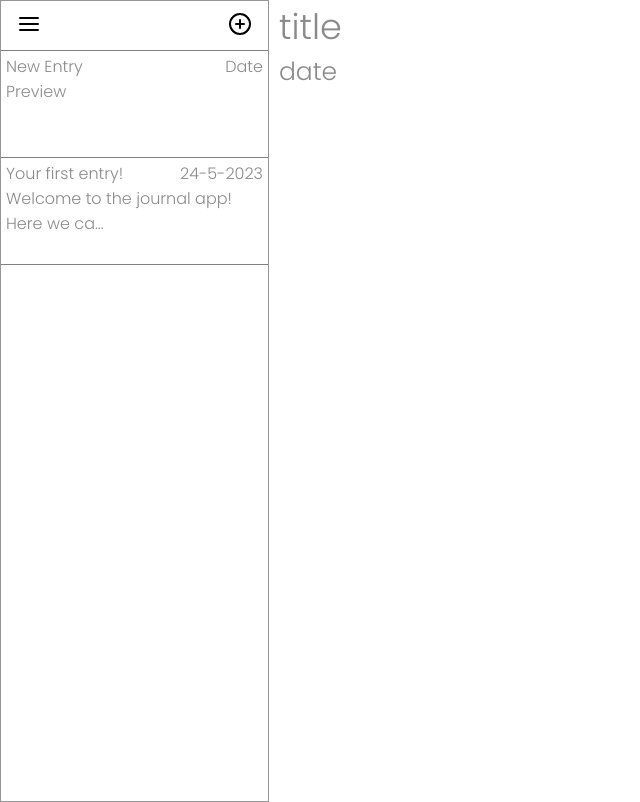
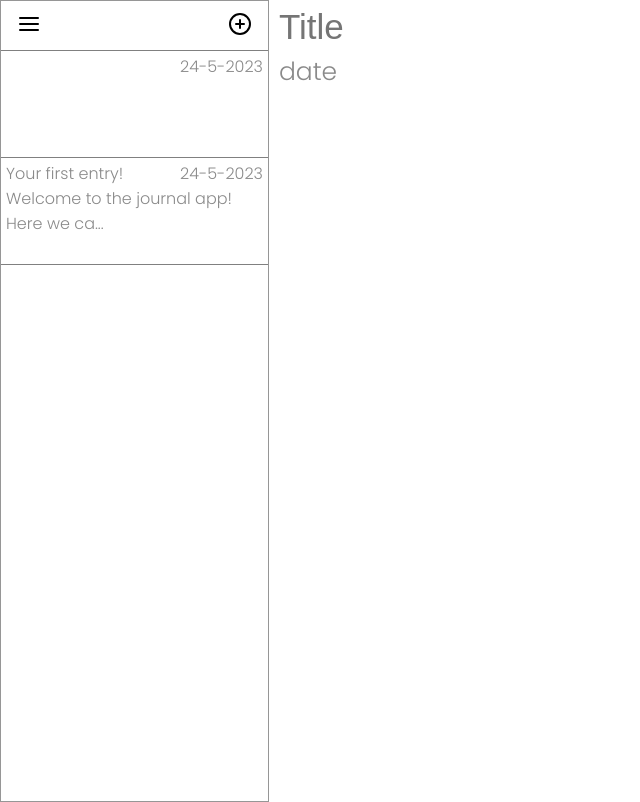
Before and after one commit to milliethomas/journal-app, a plain HTML site: page home.html in a window 1280 px wide. Both pictures are taken after a click on the button 239 px from the left and 25 px from the top of the page. Shown: the whole page, without its empty margins (0-640 px from the left). Drawn offline with Linux system fonts and the light colour scheme.

Commit message:
big changes

```diff
--- a/home.html
+++ b/home.html
@@ -25,8 +25,8 @@
         <div class="screen">
             <div class="note">
                 <div class="note-header">
-                    <p class="title">title</p>
-                    <p class="subtitle">date</p>
+                    <input id="title-input" type="text" placeholder="Title">
+                    <p id="subtitle" class="subtitle">date</p>
                 </div>
             </div>
         </div>
--- a/script.js
+++ b/script.js
@@ -1,27 +1,30 @@
+let currentEntryID = undefined;
+
 function onLoad(){
     const entryDiv = document.createElement('div');
     entryDiv.setAttribute('id', "entry-1");
     entryDiv.classList.add('entry');
     entryDiv.setAttribute('onclick', 'getEntry()');
 
-    let date = new Date();
-    let day = date.getDate();
-    let month = date.getMonth();
-    let year = date.getFullYear();
+    addEntry();
+    adjustSidebarHeight();
 
-    entryDiv.innerHTML = `
-        <div class="header">
-            <p class="title">Your first entry!</p>
-            <p class="date">${day}-${month}-${year}</p>
-        </div>
-        <p>Welcome to the journal app! Here we ca...</p>`;
+    // event to change title name for entries
+    document.getElementById('title-input').addEventListener("keyup", ({key})=>{
+        if(currentEntryID === undefined) return;
+        let noteTitle = document.getElementById('title-input');
+        const entry = entriesArr.find(entry => currentEntryID === entry.id);
+        if(key === "Enter"){
+            if(noteTitle.value != entry.title){
+                noteTitle.blur();
+                entry.title = noteTitle.value;
+                let sidebarEntryTitle = document.querySelector(`#${currentEntryID} .title`);
+                sidebarEntryTitle.textContent = noteTitle.value;
+            }
+        }
+    });
+}
 
-    const entries = document.getElementById('entries');
-
-    entries.appendChild(entryDiv);
-
-    adjustSidebarHeight();
-}
 
 function adjustSidebarHeight(){
     const sidebar = document.querySelector('.sidebar');
@@ -34,24 +37,66 @@ function adjustSidebarHeight(){
 
 window.addEventListener('resize', adjustSidebarHeight);
 
+entriesArr = [];
+
 function addEntry(){
-    const entryID = 'entry-' + (document.querySelectorAll('.entry').length +1);
+    let entriesCount = document.querySelectorAll('.entry').length
+    const entryID = 'entry-' + entriesCount;
 
     const entryDiv = document.createElement('div');
     entryDiv.setAttribute('id', entryID);
     entryDiv.classList.add('entry');
-    entryDiv.setAttribute('onclick', 'getEntry()');
+
+    entryDiv.addEventListener('click', function() {
+        getEntry(this);
+    });
+
+    let date = new Date();
+    let day = date.getDate();
+    let month = date.getMonth();
+    let year = date.getFullYear();
+
+    let fulldate = `${day}-${month}-${year}`
+
+    let title = "";
+    let p = "";
+
+    if(entriesCount===0){
+        title = "Your first entry!";
+        p = "<p>Welcome to the journal app! Here we ca...</p>";
+    }
 
     entryDiv.innerHTML = `
         <div class="header">
-            <p class="title">New Entry</p>
-            <p class="date">Date</p>
+            <p class="title">${title}</p>
+            <p class="date">${fulldate}</p>
         </div>
-        <p>Preview</p>`;
+        ${p}`;
+
+    // creates entry object
+    let entry = {
+        id: entryID,
+        title: title,
+        date: fulldate,
+        content: p,
+    }
+    // adds to array
+    entriesArr.push(entry);
 
     const entries = document.getElementById('entries');
-
     entries.insertBefore(entryDiv, entries.firstChild);
 
     adjustSidebarHeight();
 }
+
+function getEntry(event){
+    currentEntryID = event.id;
+
+    const entry = entriesArr.find(entry => currentEntryID === entry.id);
+    let noteTitle = document.getElementById('title-input');
+    noteTitle.value = entry.title;
+    let entryDate = entry.date;
+    let screen = document.getElementById('subtitle');
+    screen.textContent = entry.date;
+
+}
--- a/style.css
+++ b/style.css
@@ -90,6 +90,8 @@
     font-family: Poppins-Light;
 }
 
+/* notes */
+
 .note{
     height:100%;
 }
@@ -99,6 +101,14 @@
     font-size:35px;
     color:rgb(138, 138, 138);
 }
+
+.note-header input{
+    font-size:35px;
+    padding: 0px;
+    border:none;
+    color:rgb(138, 138, 138);
+}
+
 
 .subtitle{
     font-size: 25px;
```
